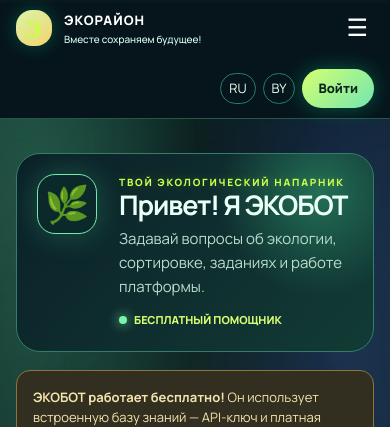
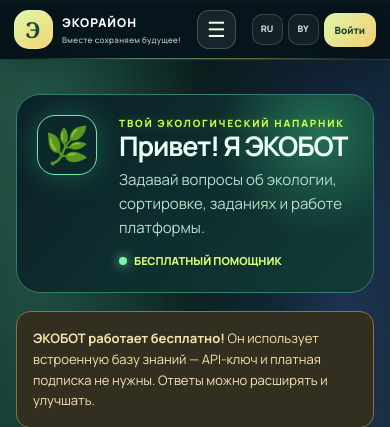
Before and after one commit to dudojtsergej065-gif/ekorayon, a Node server app: page /assistant in a window 390 px wide; the page is wider, and only the part inside the window is pictured. Shown: the top 427 px of that part. Run offline with Node 20, Linux system fonts and the light colour scheme; some web fonts are replaced.

Commit message:
Redesign top navigation bar

```diff
--- a/ekorayon/public/styles.css
+++ b/ekorayon/public/styles.css
@@ -554,3 +554,127 @@ button:active,.btn:active,.login-link:active{transform:translateY(1px) scale(.98
 @keyframes eco-orb-float{0%{transform:translate3d(-12px,-16px,0) scale(.9)}100%{transform:translate3d(18px,22px,0) scale(1.12)}}
 @media(max-width:700px){#eco-motion-layer:after{background-size:72px 72px;opacity:.1}.eco-bg-orb{opacity:calc(var(--orb-opacity)*.65)}}
 @media(prefers-reduced-motion:reduce){#eco-motion-layer:before,#eco-motion-layer:after,.eco-bg-orb{animation:none!important}}
+
+
+/* ЭКОРАЙОН — новая верхняя панель навигации */
+.topbar{
+  min-height:unset;
+  padding:15px clamp(18px,4vw,64px) 13px;
+  display:flex;
+  flex-wrap:wrap;
+  align-items:center;
+  column-gap:22px;
+  row-gap:13px;
+  background:linear-gradient(115deg,rgba(8,38,32,.98),rgba(13,66,49,.97) 55%,rgba(17,82,59,.98));
+  border-bottom:1px solid rgba(164,239,190,.18);
+  box-shadow:0 12px 34px rgba(5,30,22,.24);
+  backdrop-filter:blur(18px);
+}
+.topbar:after{
+  content:"";
+  position:absolute;
+  left:4%;right:4%;bottom:0;height:1px;
+  background:linear-gradient(90deg,transparent,rgba(157,244,184,.48),rgba(245,211,119,.42),transparent);
+  pointer-events:none;
+}
+.topbar .brand{flex:0 0 auto;gap:12px;letter-spacing:.11em;font-size:15px}
+.topbar .brand-mark{
+  width:46px;height:46px;border-radius:15px;
+  background:linear-gradient(145deg,#dff8ad,#f4d36f);
+  color:#164b36;font-size:25px;
+  box-shadow:0 5px 20px rgba(2,20,13,.3),0 0 0 1px rgba(255,255,255,.2) inset;
+}
+.topbar .brand small{font-size:9px;letter-spacing:.045em;color:#b9d9c8;margin-top:2px}
+.topbar .nav{
+  order:3;
+  flex:1 0 100%;
+  width:100%;
+  display:flex;
+  justify-content:center;
+  align-items:center;
+  flex-wrap:wrap;
+  gap:7px;
+  padding:9px 0 0;
+  border-top:1px solid rgba(180,232,198,.12);
+}
+.topbar .nav a{
+  display:inline-flex;align-items:center;justify-content:center;
+  min-height:34px;padding:7px 12px;
+  border:1px solid transparent;border-radius:11px;
+  color:#c9e5d4;font-size:11px;font-weight:750;
+  letter-spacing:.015em;white-space:nowrap;
+  background:rgba(255,255,255,.035);
+  transition:background .22s ease,border-color .22s ease,color .22s ease,transform .22s ease,box-shadow .22s ease;
+}
+.topbar .nav a:after{display:none}
+.topbar .nav a:hover{
+  color:#f4ffd9;background:rgba(143,231,169,.13);
+  border-color:rgba(154,239,179,.32);
+  transform:translateY(-2px);
+  box-shadow:0 5px 17px rgba(1,20,12,.16),0 0 16px rgba(104,231,153,.08);
+}
+.topbar .top-actions{
+  margin-left:auto;gap:8px;flex:0 0 auto;
+}
+.topbar .lang{
+  display:inline-grid;place-items:center;min-width:36px;height:34px;
+  padding:0 9px;border-radius:10px;
+  border:1px solid rgba(177,224,193,.2);
+  background:rgba(255,255,255,.055);
+  color:#cce6d5;font-size:10px;font-weight:850;
+  transition:all .2s ease;
+}
+.topbar .lang:hover{background:rgba(255,255,255,.13);border-color:#9ce7b4;color:#fff}
+.topbar .login-link{
+  display:inline-flex;align-items:center;gap:6px;
+  min-height:38px;padding:9px 16px;border-radius:12px;
+  background:linear-gradient(135deg,#dff6a8,#f2cf70);
+  color:#173d2e;font-size:11px;font-weight:900;
+  box-shadow:0 5px 18px rgba(0,0,0,.18);
+}
+.topbar .link-button{
+  min-height:34px;padding:7px 11px;border-radius:10px;
+  color:#b9d9c8;font-size:11px;font-weight:750;
+  background:rgba(255,255,255,.045);
+  transition:background .2s ease,color .2s ease;
+}
+.topbar .link-button:hover{background:rgba(255,255,255,.12);color:#fff}
+.topbar .menu-toggle{
+  display:none;width:42px;height:42px;border-radius:12px;
+  border:1px solid rgba(177,224,193,.25);
+  background:rgba(255,255,255,.07);color:#e6ffe9;
+  font-size:21px;cursor:pointer;
+}
+@media(max-width:900px){
+  .topbar{padding:12px 20px;column-gap:12px;row-gap:10px}
+  .topbar .menu-toggle{display:grid;place-items:center;order:2;margin-left:auto}
+  .topbar .top-actions{order:3;margin-left:0}
+  .topbar .nav{
+    display:none;order:4;position:static;inset:auto;
+    flex:1 0 100%;width:100%;max-height:min(65vh,460px);
+    overflow:auto;overscroll-behavior:contain;
+    padding:12px;border:1px solid rgba(166,231,185,.18);
+    border-radius:16px;background:rgba(5,34,27,.97);
+    box-shadow:0 14px 32px rgba(0,0,0,.2);
+    flex-direction:row;align-items:stretch;justify-content:flex-start;
+    gap:7px;
+  }
+  .topbar .nav.open{display:flex}
+  .topbar .nav a{flex:1 1 155px;justify-content:flex-start}
+}
+@media(max-width:600px){
+  .topbar{padding:10px 14px;column-gap:8px}
+  .topbar .brand{font-size:12px;gap:9px;letter-spacing:.08em}
+  .topbar .brand-mark{width:39px;height:39px;font-size:22px}
+  .topbar .brand small{font-size:8px}
+  .topbar .menu-toggle{width:39px;height:39px}
+  .topbar .top-actions{width:auto;margin-left:auto;gap:5px}
+  .topbar .lang{min-width:31px;height:31px;padding:0 7px;font-size:9px}
+  .topbar .login-link{min-height:34px;padding:8px 11px;font-size:10px}
+  .topbar .link-button{font-size:10px;padding:6px 8px}
+  .topbar .nav{padding:9px;gap:6px}
+  .topbar .nav a{flex:1 1 130px;min-height:36px;padding:8px 10px;font-size:10px}
+}
+@media(prefers-reduced-motion:reduce){
+  .topbar .nav a,.topbar .lang,.topbar .link-button{transition:none}
+}
```
